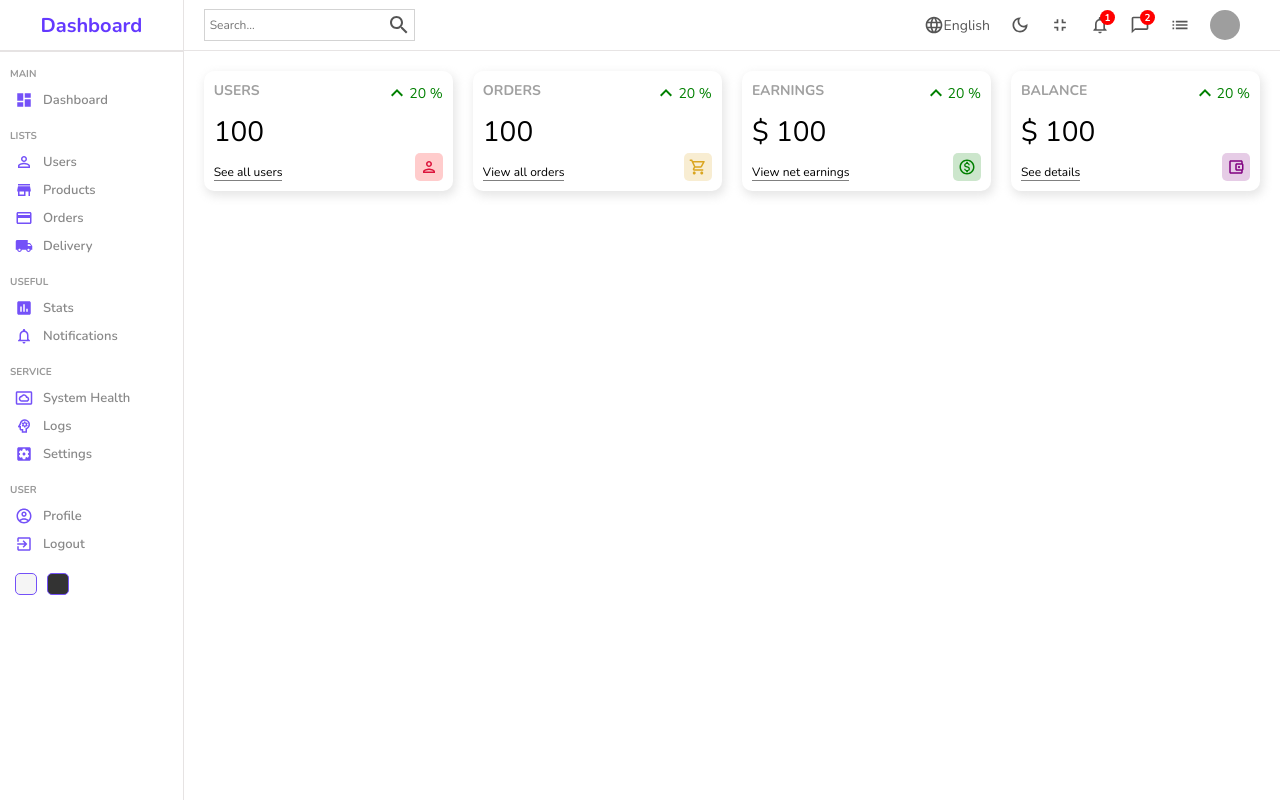
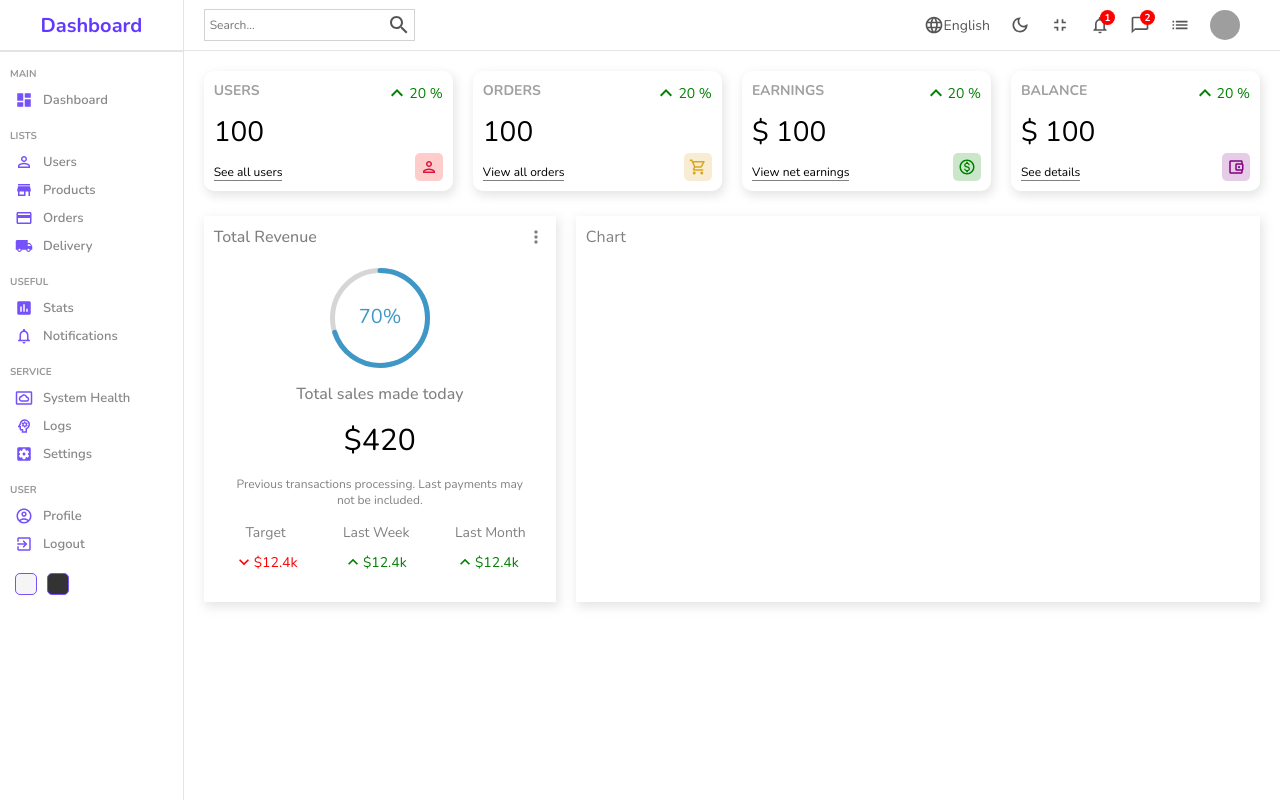
Before and after one commit to Dmitriifd/react-dashboard, a React (Create React App) app: page / in a window 1280 px wide. Built offline with nearby package versions, Linux system fonts and the light colour scheme; grey boxes are pictures that could not be loaded.

Commit message:
featured

```diff
--- a/package.json
+++ b/package.json
@@ -11,9 +11,11 @@
     "@testing-library/react": "^13.4.0",
     "@testing-library/user-event": "^13.5.0",
     "react": "^18.2.0",
+    "react-circular-progressbar": "^2.1.0",
     "react-dom": "^18.2.0",
     "react-router-dom": "^6.4.3",
     "react-scripts": "5.0.1",
+    "recharts": "^2.1.16",
     "sass": "^1.56.1",
     "web-vitals": "^2.1.4"
   },
--- /dev/null
+++ b/src/components/chart/Chart.js
@@ -0,0 +1,11 @@
+import './Chart.scss'
+
+const Chart = () => {
+	return (
+		<div className="chart">
+			Chart
+		</div>
+	)
+}
+
+export default Chart
--- /dev/null
+++ b/src/components/chart/Chart.scss
@@ -0,0 +1,14 @@
+.chart {
+	flex: 4;
+	box-shadow: 2px 4px 10px 1px rgba(201, 201, 201, 0.47);
+	padding: 10px;
+	color: gray;
+
+	.title {
+		margin-bottom: 20px;
+	}
+
+	.chartGrid {
+		stroke: rgb(228, 225, 225);
+	}
+}
--- /dev/null
+++ b/src/components/featured/Featured.js
@@ -0,0 +1,51 @@
+import './Featured.scss'
+
+import MoreVertIcon from '@mui/icons-material/MoreVert'
+import { CircularProgressbar } from 'react-circular-progressbar'
+import 'react-circular-progressbar/dist/styles.css'
+import KeyboardArrowDownIcon from '@mui/icons-material/KeyboardArrowDown'
+import KeyboardArrowUpOutlinedIcon from '@mui/icons-material/KeyboardArrowUpOutlined'
+
+const Featured = () => {
+	return (
+		<div className="featured">
+			<div className="top">
+				<h1 className="title">Total Revenue</h1>
+				<MoreVertIcon fontSize="small" />
+			</div>
+			<div className="bottom">
+				<div className="featuredChart">
+					<CircularProgressbar value={70} text={'70%'} strokeWidth={5} />
+				</div>
+				<p className="title">Total sales made today</p>
+				<p className="amount">$420</p>
+				<p className="desc">Previous transactions processing. Last payments may not be included.</p>
+				<div className="summary">
+					<div className="item">
+						<div className="itemTitle">Target</div>
+						<div className="itemResult negative">
+							<KeyboardArrowDownIcon fontSize="small" />
+							<div className="resultAmount">$12.4k</div>
+						</div>
+					</div>
+					<div className="item">
+						<div className="itemTitle">Last Week</div>
+						<div className="itemResult positive">
+							<KeyboardArrowUpOutlinedIcon fontSize="small" />
+							<div className="resultAmount">$12.4k</div>
+						</div>
+					</div>
+					<div className="item">
+						<div className="itemTitle">Last Month</div>
+						<div className="itemResult positive">
+							<KeyboardArrowUpOutlinedIcon fontSize="small" />
+							<div className="resultAmount">$12.4k</div>
+						</div>
+					</div>
+				</div>
+			</div>
+		</div>
+	)
+}
+
+export default Featured
--- /dev/null
+++ b/src/components/featured/Featured.scss
@@ -0,0 +1,78 @@
+.featured {
+	flex: 2;
+	box-shadow: 2px 4px 10px 1px rgba(201, 201, 201, 0.47);
+	padding: 10px;
+
+	.top {
+		display: flex;
+		align-items: center;
+		justify-content: space-between;
+		color: gray;
+
+		.title {
+			font-size: 16px;
+			font-weight: 500;
+		}
+	}
+
+	.bottom {
+		padding: 20px;
+		display: flex;
+		flex-direction: column;
+		align-items: center;
+		justify-content: center;
+		gap: 15px;
+
+		.featuredChart {
+			width: 100px;
+			height: 100px;
+		}
+
+		.title {
+			font-weight: 500;
+			color: gray;
+		}
+
+		.amount {
+			font-size: 30px;
+		}
+
+		.desc {
+			font-weight: 300;
+			font-size: 12px;
+			color: gray;
+			text-align: center;
+		}
+
+		.summary {
+			width: 100%;
+			display: flex;
+			align-items: center;
+			justify-content: space-between;
+
+			.item {
+				text-align: center;
+
+				.itemTitle {
+					font-size: 14px;
+					color: gray;
+				}
+
+				.itemResult {
+					display: flex;
+					align-items: center;
+					margin-top: 10px;
+					font-size: 14px;
+
+					&.positive {
+						color: green;
+					}
+
+					&.negative {
+						color: red;
+					}
+				}
+			}
+		}
+	}
+}
--- a/src/pages/home/Home.js
+++ b/src/pages/home/Home.js
@@ -1,7 +1,10 @@
-import Sidebar from '../../components/sidebar/Sidebar'
-import Navbar from '../../components/navbar/Navbar'
 import './Home.scss'
-import Widget from '../../components/widget/Widget'
+
+import Sidebar from 'components/sidebar/Sidebar'
+import Navbar from 'components/navbar/Navbar'
+import Widget from 'components/widget/Widget'
+import Chart from 'components/chart/Chart'
+import Featured from 'components/featured/Featured'
 
 const Home = () => {
 	return (
@@ -15,6 +18,10 @@
 					<Widget type="earning" />
 					<Widget type="balance" />
 				</div>
+				<div className="charts">
+					<Featured />
+					<Chart />
+				</div>
 			</div>
 		</div>
 	)
```
Also changed, not shown: 1 other file (tests, documents, lock files or other folders).
